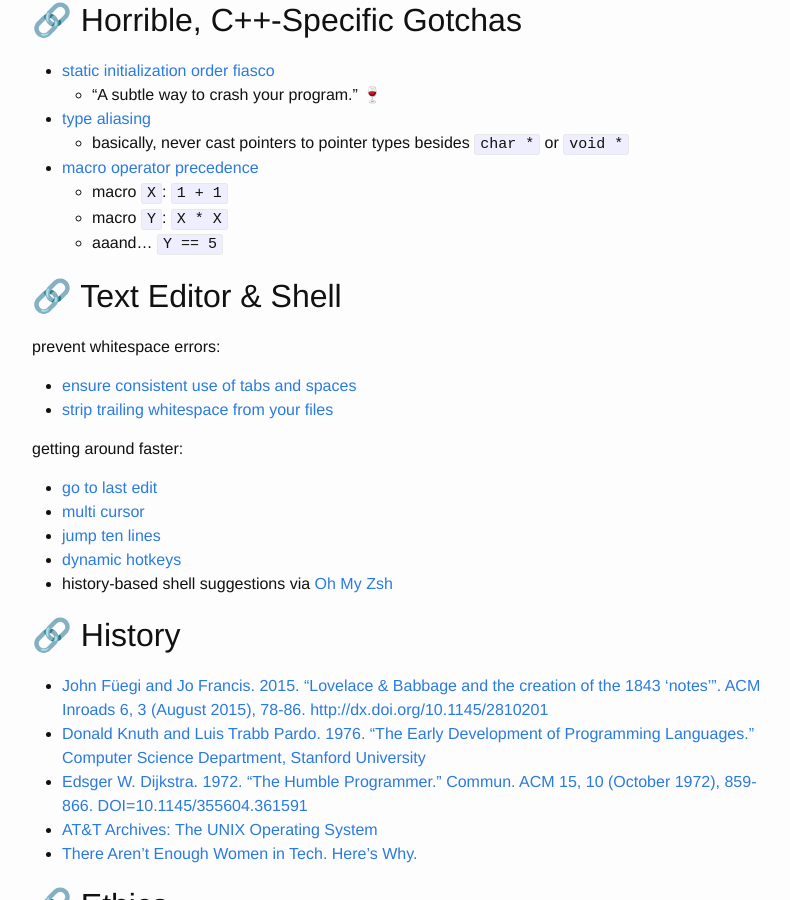
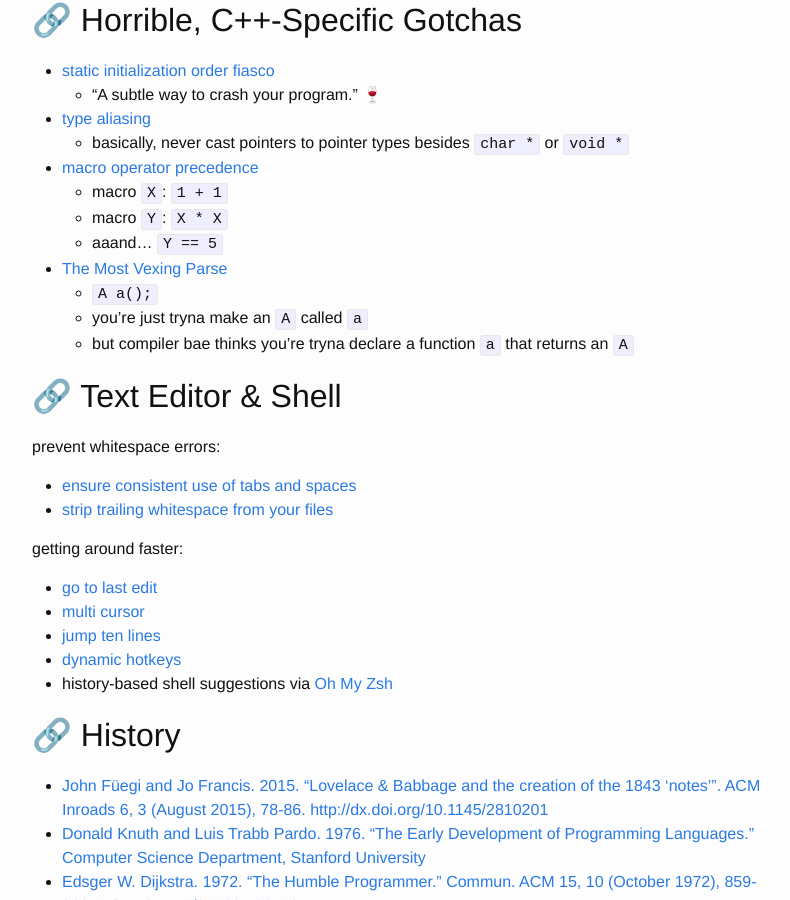
Before and after one commit to mmore500/mmore500.github.io, a Jekyll site: the page built from blog_professional/_posts/2020-06-04-soap-box.md, in a window 1280 px wide and 900 px high, scrolled down 1799 px. Shown: the whole window, without its empty margins (238-1028 px from the left). Built offline with Jekyll 4.4.1, drawn with Linux system fonts in a browser that asks for light colours; emoji names are drawn with the system emoji font; comment, search, counter and statistics services are not loaded.

Commit message:
Add The Most Vexing Parse

```diff
--- a/blog_professional/_posts/2020-06-04-soap-box.md
+++ b/blog_professional/_posts/2020-06-04-soap-box.md
@@ -71,6 +71,10 @@ I found that I was repeatedly re-googling links to share with new mentees, so I
   * macro `X`: `1 + 1`
   * macro `Y`: `X * X`
   * aaand... `Y == 5`
+* [The Most Vexing Parse](https://www.fluentcpp.com/2018/01/30/most-vexing-parse/)
+  * `A a();`
+  * you're just tryna make an `A` called `a`
+  * but compiler bae thinks you're tryna declare a function `a` that returns an `A`
 
 ## Text Editor & Shell
 
```
